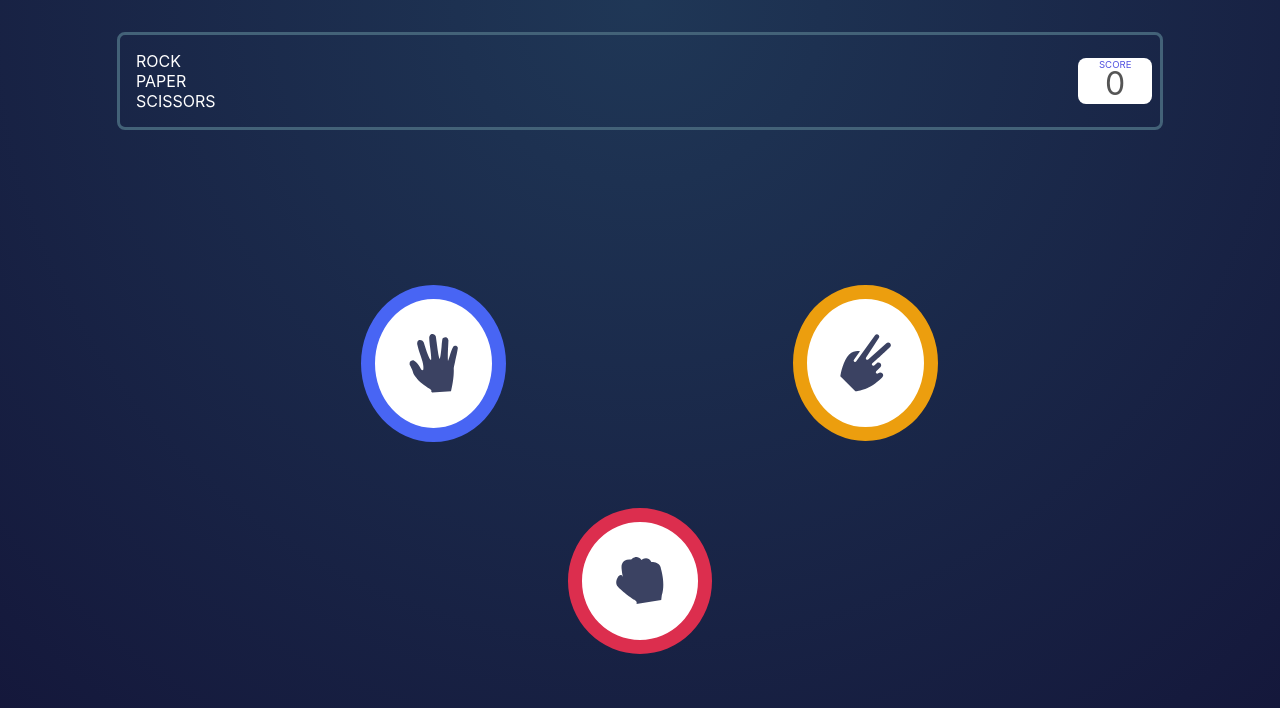
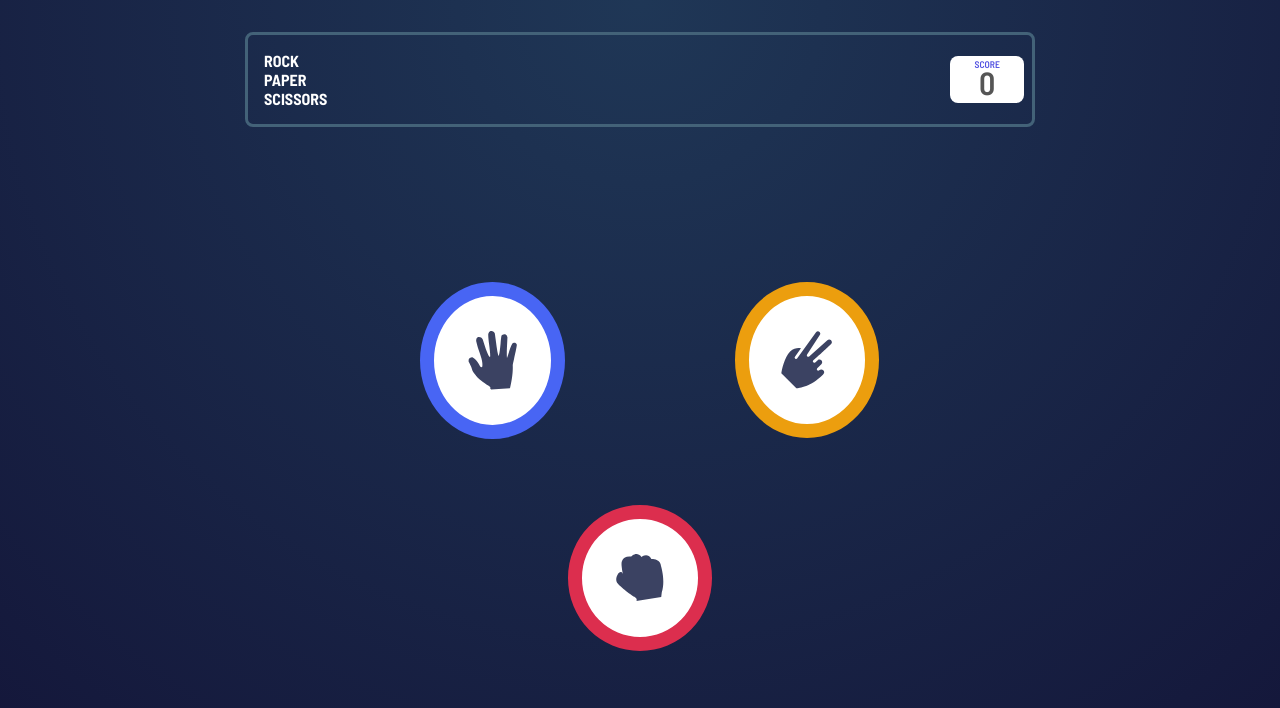
Before and after one commit to oavaDev/Rock-paper-Scissors, a React (Create React App) app: page / in a window 1280 px wide. Shown: the top 708 px of the page. Built offline with nearby package versions, Linux system fonts and the light colour scheme.

Commit message:
add fonts

```diff
--- a/src/App.css
+++ b/src/App.css
@@ -4,11 +4,24 @@ body{
   background-size: contain;
   min-height: 100vh;
 }
+@font-face {
+  font-family: "Barlow Semibold";
+  src: url("./fonts/BarlowSemiCondensed-SemiBold.ttf");
+  font-weight: 600;
+}
+@font-face {
+  font-family: "Barlow Bold";
+  src: url("./fonts/BarlowSemiCondensed-Bold.ttf");
+  font-weight: 700;
+}
+
+
 .App{
   display: flex;
   justify-content: center;
   align-items: center;
   flex-direction: column;
+  font-family: "Barlow Bold";
 }
 
 /*HEADER*/
@@ -16,7 +29,7 @@ body{
   display: flex;
   margin: 2rem;
   padding: 0.5rem;
-  width: 80%;
+  width: 60%;
   border: 3px solid rgb(67, 98, 120);
   border-radius: 0.5rem;
   justify-content: space-between;
@@ -31,6 +44,7 @@ body{
   width: 4rem;
   padding: 0.3rem;
   border-radius: 0.5rem;
+  font-family: "Barlow Semibold";
   align-items: center;
   background-color: rgb(255, 255, 255);
   flex-direction: column;
@@ -53,6 +67,7 @@ body{
   display: flex;
   margin-top: 5rem;
   flex-direction: column;
+  max-width: 50rem;
   width: 90%;
 }
 .Game div:first-child{
@@ -82,3 +97,10 @@ body{
   color: white;
   text-align: center;
 }
+
+.Selected__win{
+  display: flex;
+  text-align: center;
+  color: white;
+  font-size: 3rem;
+}
--- a/src/App.tsx
+++ b/src/App.tsx
@@ -1,4 +1,3 @@
-import { off } from 'process';
 import React from 'react';
 import './App.css';
 import Select from './components/Select';
@@ -33,18 +32,27 @@ function App() {
     setUserValue(value);
     if (value === 'Rock' && hValue === 'Scissors') {
       console.log('User wins!');
+      setUserWon(true);
+      setIsDraw(false);
       setPoints(points + 1);
     } else if (value === 'Paper' && hValue === 'Rock') {
       console.log('User wins!');
-
+      setUserWon(true);
+      setIsDraw(false);
       setPoints(points + 1);
     } else if (value === 'Scissors' && hValue === 'Paper') {
       console.log('User wins!', value, hValue);
+      setUserWon(true);
+      setIsDraw(false);
       setPoints(points + 1);
     } else if (value === hValue) {
       console.log("It's a tie.");
+      setIsDraw(true);
+      setUserWon(false);
     } else {
       console.log('Home wins');
+      setUserWon(false);
+      setIsDraw(false);
     }
     setTimeout(() => {
       setHomeValue('');
@@ -100,6 +108,11 @@ function App() {
                 <p>THE HOUSE PICKED</p>
               </div>
             </div>
+            <div className='Selected__win'>
+              {userWon && 'YOU WIN'}
+              {!userWon && !isDraw && 'YOU LOSE'}
+              {isDraw && "IT'S A DRAW"}
+            </div>
           </>
         )}
       </div>
--- a/src/index.css
+++ b/src/index.css
@@ -1,13 +1,8 @@
 body {
   margin: 0;
-  font-family: -apple-system, BlinkMacSystemFont, 'Segoe UI', 'Roboto', 'Oxygen',
-    'Ubuntu', 'Cantarell', 'Fira Sans', 'Droid Sans', 'Helvetica Neue',
+  font-family:
+    'Ubuntu', 'Sans', 'Fira Sans', 'Droid Sans', 'Helvetica Neue',
     sans-serif;
   -webkit-font-smoothing: antialiased;
   -moz-osx-font-smoothing: grayscale;
 }
-
-code {
-  font-family: source-code-pro, Menlo, Monaco, Consolas, 'Courier New',
-    monospace;
-}
```
Also changed, not shown: src/fonts/BarlowSemiCondensed-Bold.ttf (added), src/fonts/BarlowSemiCondensed-SemiBold.ttf (added).
